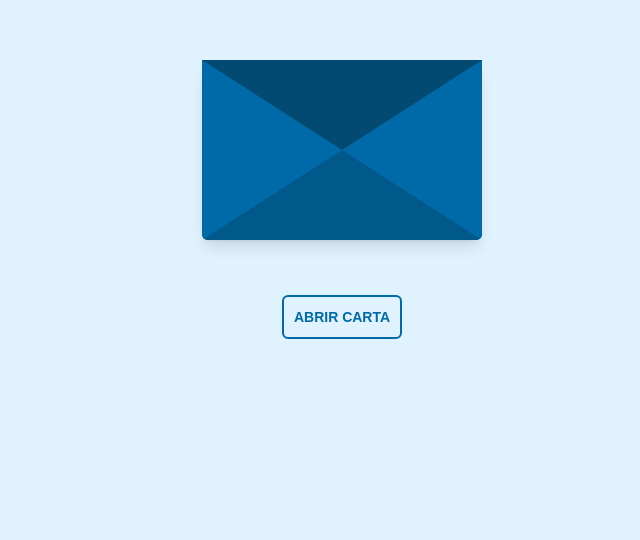
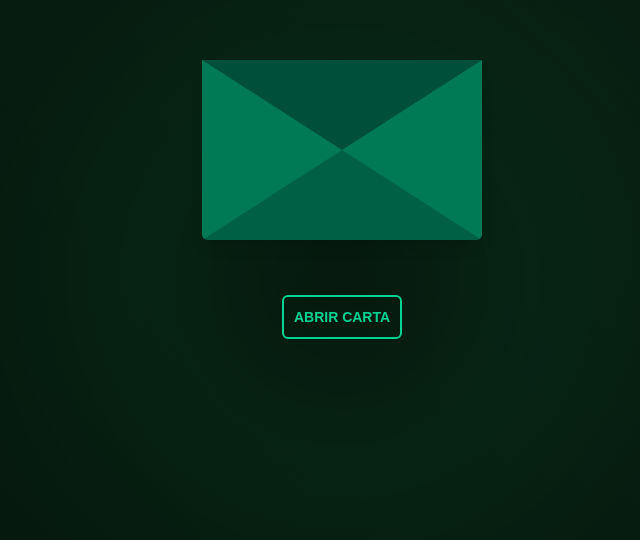
Before and after one commit to GabrielUlick/loveLetter, a Next.js app: page / in a window 1280 px wide. Shown: the part 122-662 px from the top of the page, without its empty margins (298-938 px from the left). Built offline with nearby package versions, Linux system fonts and the light colour scheme.

Commit message:
feat: add galaxy background and animations to enhance visual appeal

```diff
--- a/src/app/globals.css
+++ b/src/app/globals.css
@@ -119,6 +119,61 @@
              sideSway 2s ease-in-out 6 alternate;
 }
 
+.galaxy-background {
+  position: fixed;
+  top: 0;
+  left: 0;
+  width: 100%;
+  height: 100%;
+  z-index: -1;
+  background: linear-gradient(45deg, #000000, #0a2416);
+  background-size: 400% 400%;
+  animation: galaxyAnimation 15s ease infinite;
+}
+
+.galaxy-background::before {
+  content: '';
+  position: absolute;
+  top: 0;
+  left: 0;
+  right: 0;
+  bottom: 0;
+  background: radial-gradient(circle at center,
+    transparent 0%,
+    rgba(0, 255, 128, 0.15) 25%,
+    rgba(0, 255, 128, 0.05) 50%,
+    transparent 100%
+  );
+  animation: pulseAnimation 4s ease-in-out infinite;
+}
+
+@keyframes galaxyAnimation {
+  0% {
+    background-position: 0% 50%;
+  }
+  50% {
+    background-position: 100% 50%;
+  }
+  100% {
+    background-position: 0% 50%;
+  }
+}
+
+@keyframes pulseAnimation {
+  0% {
+    opacity: 0.3;
+    transform: scale(1);
+  }
+  50% {
+    opacity: 0.6;
+    transform: scale(1.2);
+  }
+  100% {
+    opacity: 0.3;
+    transform: scale(1);
+  }
+}
+
 @media (prefers-color-scheme: dark) {
   :root {
     --background: #0a0a0a;
--- a/src/app/page.tsx
+++ b/src/app/page.tsx
@@ -8,7 +8,8 @@ export default function Home() {
   const handleOpen = () => setIsOpen(true);
 
   return (
-    <main className="min-h-screen bg-sky-100 p-8">
+    <main className="min-h-screen p-8 relative">
+      <div className="galaxy-background"></div>
       <div className="h-[380px]">
         <div
           id="envelope"
@@ -17,7 +18,7 @@ export default function Home() {
           role="button"
           tabIndex={0}
           aria-label="Envelope interativo"
-          className={`relative w-[280px] h-[180px] mx-auto top-[150px] bg-sky-900 rounded-b-[6px] shadow-lg cursor-pointer ${
+          className={`relative w-[280px] h-[180px] mx-auto top-[150px] bg-emerald-900/90 rounded-b-[6px] shadow-lg cursor-pointer backdrop-blur-sm ${
             isOpen ? "envelope-open" : "envelope-close"
           }`}
         >
@@ -27,13 +28,13 @@ export default function Home() {
               border-l-[140px] border-r-[140px] border-solid
               border-l-transparent border-r-transparent
               border-b-[82px] border-t-[98px]
-              border-b-transparent border-t-sky-900
+              border-b-transparent border-t-emerald-900
               origin-top ${isOpen ? "envelope-flap-open" : "envelope-flap-close"}
             `}
             ></div>
           </div>
           <div className="front pocket absolute w-0 h-0 z-30">
-            <div className="border-l-[140px] border-r-[140px] border-solid border-l-sky-700 border-r-sky-700 border-b-[90px] border-t-[90px] border-b-sky-800 border-t-transparent rounded-b-[6px]"></div>
+            <div className="border-l-[140px] border-r-[140px] border-solid border-l-emerald-700 border-r-emerald-700 border-b-[90px] border-t-[90px] border-b-emerald-800 border-t-transparent rounded-b-[6px]"></div>
           </div>
           <div
             className={`
@@ -70,9 +71,9 @@ export default function Home() {
       <div className="text-center">
         <button
           onClick={handleOpen}
-          className="font-extrabold transition-all duration-100 bg-transparent border-2 border-sky-700 rounded-md
-                   text-sky-700 text-sm uppercase m-[5px] p-[10px] min-w-[120px] cursor-pointer
-                   hover:bg-sky-700 hover:text-white"
+          className="font-extrabold transition-all duration-100 bg-transparent border-2 border-emerald-400 rounded-md
+                   text-emerald-400 text-sm uppercase m-[5px] p-[10px] min-w-[120px] cursor-pointer
+                   hover:bg-emerald-400 hover:text-black backdrop-blur-sm"
         >
           Abrir Carta
         </button>
```
Also changed, not shown: public/galaxy-green.gif (added).
